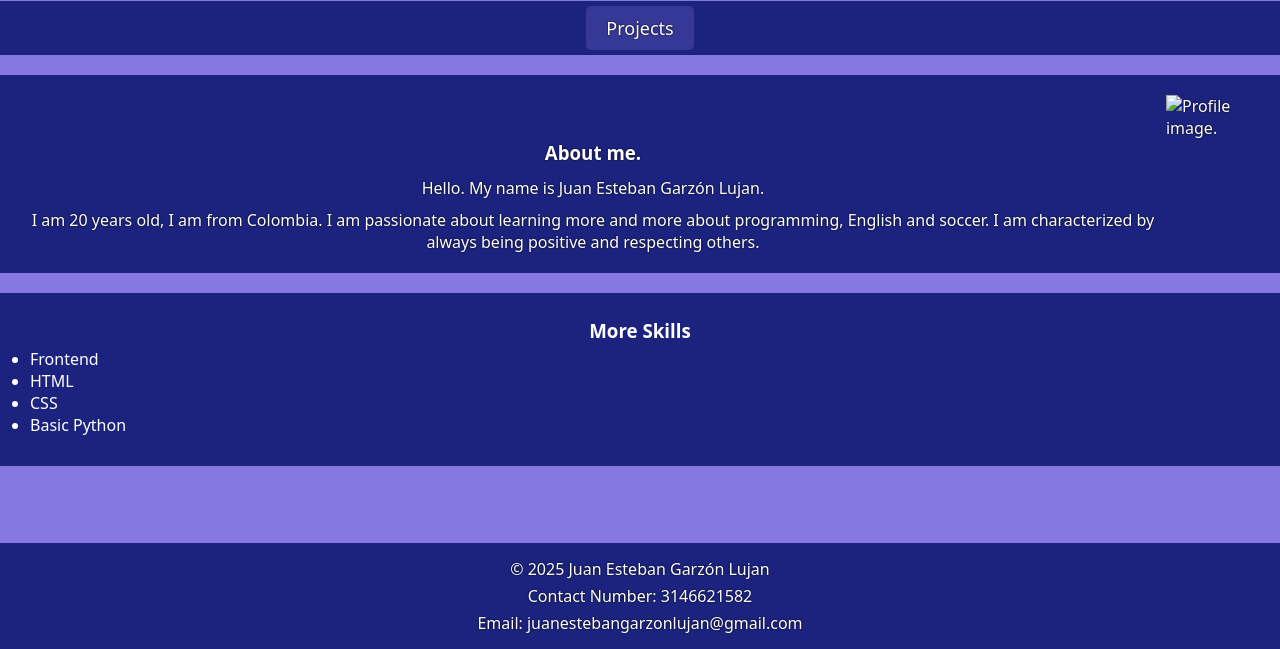
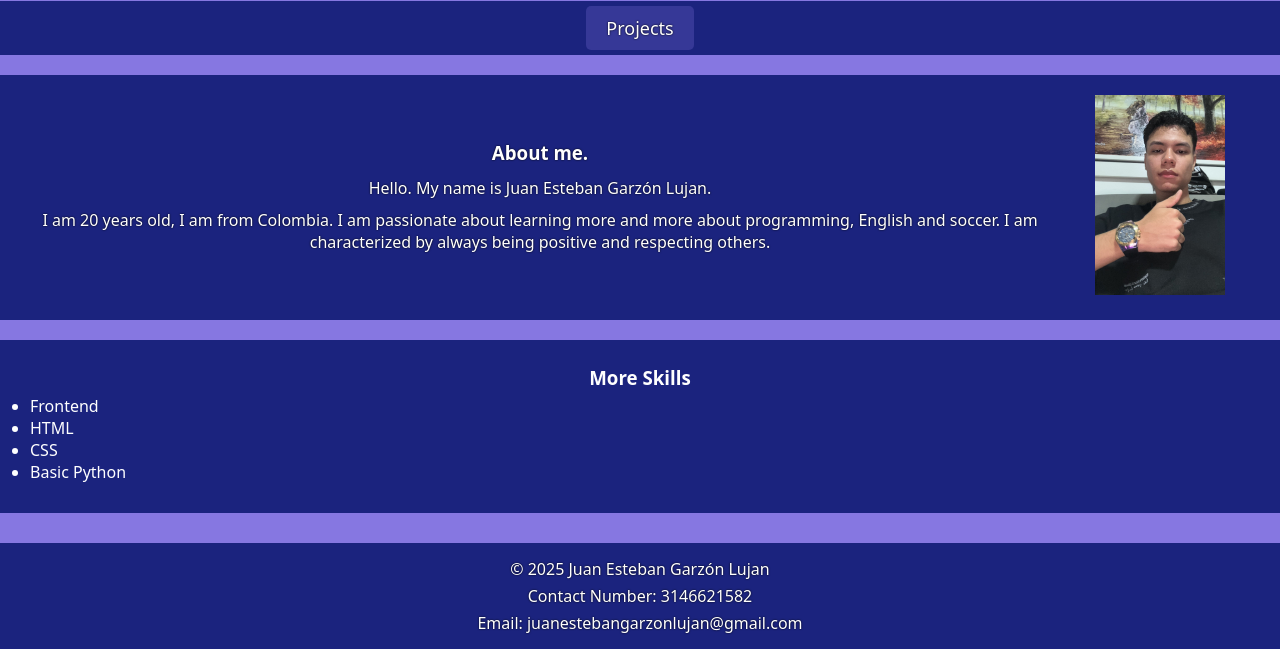
Before and after one commit to EsstebanG/Portfolio-Website, a plain HTML site: page index.html in a window 1280 px wide. Shown: the part 151-800 px from the top of the page. Drawn offline with Linux system fonts and the light colour scheme; the site is published under a folder, as on GitHub Pages, so addresses that start at the root find nothing; a web font is replaced by a local one.

Commit message:
fix: fourth commit, solucion de ruta de imagen de perfil.

```diff
--- a/index.html
+++ b/index.html
@@ -56,7 +56,7 @@
                     </div>
 
                     <div class="me-image">
-                        <img src="/img/imagen_de_perfil.jpg" alt="Profile image.">
+                        <img src="./img/imagen_de_perfil.jpg" alt="Profile image.">
                     </div>
 
                 </div>
```
